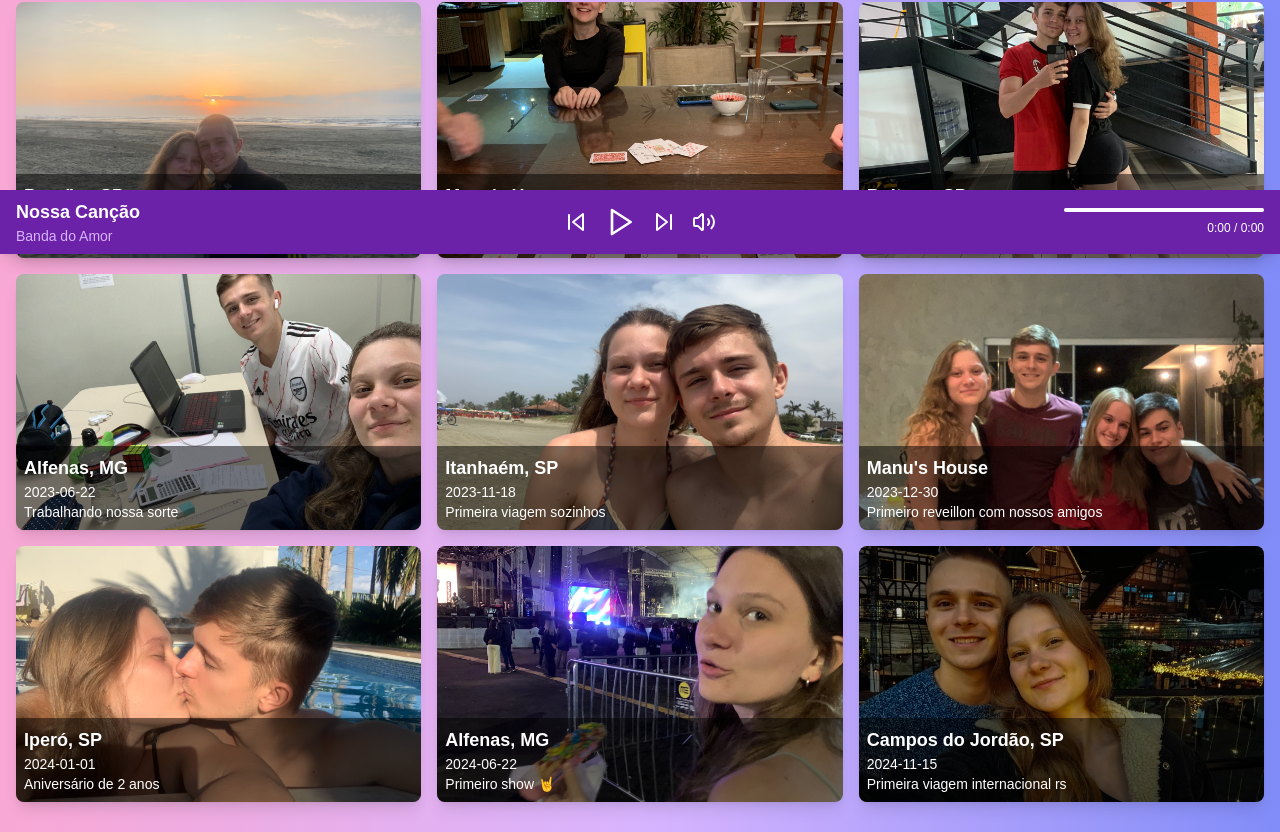
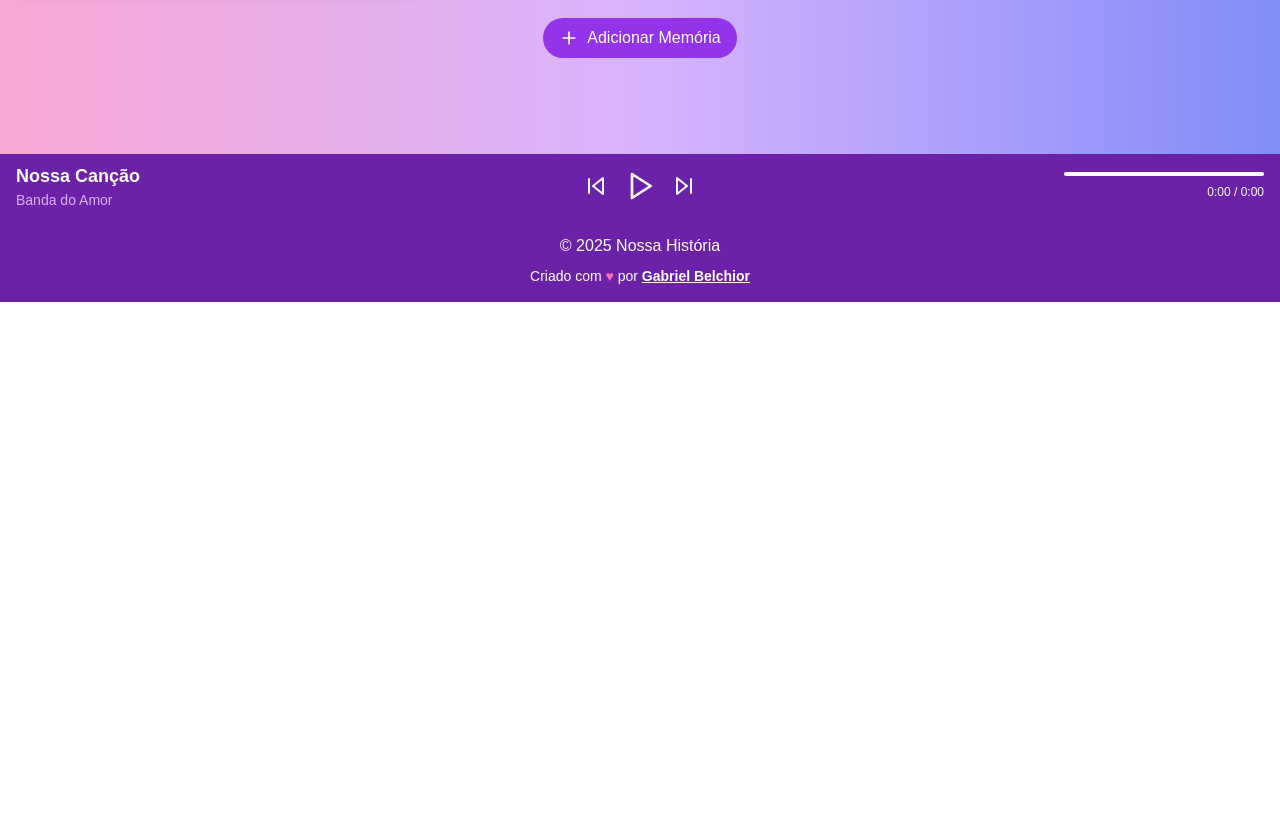
Before and after one commit to gabrielcampanile/anniversary-project, a Next.js app: page / in a window 1280 px wide. Shown: the part 546-1378 px from the top of the page. After the commit the page ends 848 px from the top, so only its background shows below. Built offline with nearby package versions, Linux system fonts and the light colour scheme.

Commit message:
feat: enhance AnniversaryPage with memory management and update playlist features

```diff
--- a/components/AnniversaryPage.tsx
+++ b/components/AnniversaryPage.tsx
@@ -14,22 +14,63 @@ interface Song {
   youtubeId: string
 }
 
+interface Memory {
+  id: number
+  image: string
+  location: string
+  date: string
+  description: string
+}
+
 const initialPlaylist: Song[] = [
   { id: 1, title: "Nossa Canção", artist: "Banda do Amor", youtubeId: "dQw4w9WgXcQ" },
   { id: 2, title: "Primeiro Encontro", artist: "Cantores Românticos", youtubeId: "ZbZSe6N_BXs" },
   { id: 3, title: "Valsa do Aniversário", artist: "Orquestra da Celebração", youtubeId: "fJ9rUzIMcZQ" },
 ]
 
+const initialMemories: Memory[] = [
+  {
+    id: 1,
+    image: '/images/aviao.jpg',
+    location: 'Boituva, SP',
+    date: '2021-11-20',
+    description: 'Onde tudo começou'
+  },
+  // ... (outros itens de memória)
+]
+
 export default function AnniversaryPage() {
   const [isMounted, setIsMounted] = useState(false)
-  const [playlist, setPlaylist] = useState<Song[]>(initialPlaylist)
+  const [playlist, setPlaylist] = useState<Song[]>([])
+  const [memories, setMemories] = useState<Memory[]>([])
 
   useEffect(() => {
     setIsMounted(true)
+    const storedPlaylist = localStorage.getItem('playlist')
+    const storedMemories = localStorage.getItem('memories')
+
+    if (storedPlaylist) {
+      setPlaylist(JSON.parse(storedPlaylist))
+    } else {
+      setPlaylist(initialPlaylist)
+    }
+
+    if (storedMemories) {
+      setMemories(JSON.parse(storedMemories))
+    } else {
+      setMemories(initialMemories)
+    }
   }, [])
 
+  useEffect(() => {
+    if (isMounted) {
+      localStorage.setItem('playlist', JSON.stringify(playlist))
+      localStorage.setItem('memories', JSON.stringify(memories))
+    }
+  }, [playlist, memories, isMounted])
+
   const addSong = (song: Omit<Song, 'id'>) => {
-    const newId = Math.max(...playlist.map(s => s.id)) + 1
+    const newId = Math.max(...playlist.map(s => s.id), 0) + 1
     setPlaylist([...playlist, { ...song, id: newId }])
   }
 
@@ -39,6 +80,19 @@ export default function AnniversaryPage() {
 
   const removeSong = (id: number) => {
     setPlaylist(playlist.filter(song => song.id !== id))
+  }
+
+  const addMemory = (memory: Omit<Memory, 'id'>) => {
+    const newId = Math.max(...memories.map(m => m.id), 0) + 1
+    setMemories([...memories, { ...memory, id: newId }])
+  }
+
+  const editMemory = (id: number, updatedMemory: Omit<Memory, 'id'>) => {
+    setMemories(memories.map(memory => memory.id === id ? { ...updatedMemory, id } : memory))
+  }
+
+  const removeMemory = (id: number) => {
+    setMemories(memories.filter(memory => memory.id !== id))
   }
 
   if (!isMounted) {
@@ -51,7 +105,12 @@ export default function AnniversaryPage() {
       <main className="flex-grow container mx-auto px-4 py-8 mb-16">
         <h1 className="text-4xl font-bold text-center text-white mb-8">Nosso 3º Aniversário</h1>
         <CountdownTimer startDate="2022-01-01" />
-        <ImageGallery />
+        <ImageGallery
+          memories={memories}
+          onAddMemory={addMemory}
+          onEditMemory={editMemory}
+          onRemoveMemory={removeMemory}
+        />
       </main>
       <BackgroundMusic playlist={playlist} />
       <Footer />
--- a/components/BackgroundMusic.tsx
+++ b/components/BackgroundMusic.tsx
@@ -2,7 +2,7 @@
 
 import { useState, useEffect, useRef } from 'react'
 import { Play, Pause, SkipBack, SkipForward, Volume2, VolumeX } from 'lucide-react'
-import YouTube, { YouTubeProps } from 'react-youtube'
+import YouTube from 'react-youtube'
 
 interface Song {
   id: number
@@ -11,49 +11,35 @@ interface Song {
   youtubeId: string
 }
 
-const initialPlaylist: Song[] = [
-  { id: 1, title: "Nossa Canção", artist: "Banda do Amor", youtubeId: "dQw4w9WgXcQ" },
-  { id: 2, title: "Primeiro Encontro", artist: "Cantores Românticos", youtubeId: "ZbZSe6N_BXs" },
-  { id: 3, title: "Valsa do Aniversário", artist: "Orquestra da Celebração", youtubeId: "fJ9rUzIMcZQ" },
-]
-
-export default function BackgroundMusic() {
-  const [playlist] = useState<Song[]>(initialPlaylist)
+export default function BackgroundMusic({ playlist }: { playlist: Song[] }) {
   const [isPlaying, setIsPlaying] = useState(false)
   const [currentSong, setCurrentSong] = useState(0)
   const [duration, setDuration] = useState(0)
   const [currentTime, setCurrentTime] = useState(0)
   const [isMuted, setIsMuted] = useState(false)
   const playerRef = useRef<YouTube>(null)
-  const intervalRef = useRef<NodeJS.Timeout | null>(null)
 
   useEffect(() => {
-    if (playerRef.current) {
-      if (isPlaying) {
-        playerRef.current.internalPlayer.playVideo()
-      } else {
-        playerRef.current.internalPlayer.pauseVideo()
+    if (typeof window !== 'undefined' && window.YT && window.YT.Player) {
+      if (playerRef.current) {
+        if (isPlaying) {
+          playerRef.current.internalPlayer.playVideo()
+        } else {
+          playerRef.current.internalPlayer.pauseVideo()
+        }
       }
     }
   }, [isPlaying, currentSong])
-
-  useEffect(() => {
-    return () => {
-      if (intervalRef.current) {
-        clearInterval(intervalRef.current)
-      }
-    }
-  }, [])
 
   const togglePlay = () => setIsPlaying(!isPlaying)
   const nextSong = () => setCurrentSong((prev) => (prev + 1) % playlist.length)
   const prevSong = () => setCurrentSong((prev) => (prev - 1 + playlist.length) % playlist.length)
 
-  const onReady: YouTubeProps['onReady'] = (event) => {
+  const onReady = (event: { target: any }) => {
     setDuration(event.target.getDuration())
   }
 
-  const onStateChange: YouTubeProps['onStateChange'] = (event) => {
+  const onStateChange = (event: { target: any, data: number }) => {
     if (event.data === YouTube.PlayerState.PLAYING) {
       setIsPlaying(true)
       startTimeUpdate(event.target)
@@ -63,16 +49,15 @@ export default function BackgroundMusic() {
     }
   }
 
-  const startTimeUpdate = (player: YouTube.Player) => {
-    intervalRef.current = setInterval(() => {
+  const startTimeUpdate = (player: any) => {
+    const interval = setInterval(() => {
       setCurrentTime(player.getCurrentTime())
     }, 1000)
+    return () => clearInterval(interval)
   }
 
   const stopTimeUpdate = () => {
-    if (intervalRef.current) {
-      clearInterval(intervalRef.current)
-    }
+    setCurrentTime(0)
   }
 
   const formatTime = (time: number) => {
@@ -92,8 +77,12 @@ export default function BackgroundMusic() {
     }
   }
 
+  if (playlist.length === 0) {
+    return null
+  }
+
   return (
-    <div className="fixed bottom-0 left-0 right-0 bg-purple-800 text-white py-2 px-4 shadow-lg">
+    <div className="sticky bottom-0 left-0 right-0 bg-purple-800 text-white py-2 px-4">
       <div className="flex justify-between items-center">
         <div className="flex-1">
           <h3 className="font-bold text-lg">{playlist[currentSong].title}</h3>
@@ -109,9 +98,9 @@ export default function BackgroundMusic() {
           <button onClick={nextSong} className="text-white hover:text-purple-300">
             <SkipForward size={24} />
           </button>
-          <button onClick={toggleMute} className="text-white hover:text-purple-300">
+          {/* <button onClick={toggleMute} className="text-white hover:text-purple-300">
             {isMuted ? <VolumeX size={24} /> : <Volume2 size={24} />}
-          </button>
+          </button> */}
         </div>
         <div className="flex-1 flex flex-col items-end">
           <div className="w-full max-w-[200px] h-1 bg-purple-600 rounded-full mb-2">
--- a/components/Footer.tsx
+++ b/components/Footer.tsx
@@ -2,9 +2,9 @@ export default function Footer() {
   return (
     <footer className="bg-purple-800 text-white py-4">
       <div className="text-center">
-        <p>&copy; {new Date().getFullYear()} Nossa História de Amor</p>
+        <p>&copy; {new Date().getFullYear()} Nossa História</p>
         <p className="mt-2 text-sm">
-          Criado com <span className="text-pink-400">&hearts;</span> para celebrar nosso amor
+          Criado com <span className="text-pink-400">&hearts;</span> por <a href="https://www.linkedin.com/in/gabriel-belchior-campanile/" className="font-bold underline hover:text-purple-300">Gabriel Belchior</a>
         </p>
       </div>
     </footer>
--- a/components/Header.tsx
+++ b/components/Header.tsx
@@ -1,7 +1,7 @@
 'use client'
 
 import { useState } from 'react'
-import { Heart, Music, ChevronDown, Plus, Edit, Trash } from 'lucide-react'
+import { Heart, Music, ChevronDown, Plus, Edit, Trash, Menu, X } from 'lucide-react'
 
 interface Song {
   id: number
@@ -22,8 +22,10 @@ export default function Header({ playlist, onAddSong, onEditSong, onRemoveSong }
   const [isAddFormOpen, setIsAddFormOpen] = useState(false)
   const [editingSongId, setEditingSongId] = useState<number | null>(null)
   const [newSong, setNewSong] = useState<Omit<Song, 'id'>>({ title: '', artist: '', youtubeId: '' })
+  const [isMobileMenuOpen, setIsMobileMenuOpen] = useState(false)
 
   const toggleDropdown = () => setIsDropdownOpen(!isDropdownOpen)
+  const toggleMobileMenu = () => setIsMobileMenuOpen(!isMobileMenuOpen)
 
   const handleAddSong = (e: React.FormEvent) => {
     e.preventDefault()
@@ -51,9 +53,9 @@ export default function Header({ playlist, onAddSong, onEditSong, onRemoveSong }
     <header className="bg-purple-700 text-white py-4 px-6 flex justify-between items-center relative">
       <div className="flex items-center space-x-2">
         <Heart className="text-pink-400" />
-        <span className="font-bold text-xl">Nossa História de Amor</span>
+        <span className="font-bold text-xl">Nossa História</span>
       </div>
-      <nav>
+      <nav className="hidden md:flex">
         <ul className="flex space-x-4">
           <li><a href="#inicio" className="hover:text-pink-400 transition-colors">Início</a></li>
           <li><a href="#memorias" className="hover:text-pink-400 transition-colors">Memórias</a></li>
@@ -87,13 +89,8 @@ export default function Header({ playlist, onAddSong, onEditSong, onRemoveSong }
                     Adicionar Música
                   </button>
                 </div>
-              </div>
-            )}
-          </li>
-        </ul>
-      </nav>
                 {isAddFormOpen && (
-        <div className="absolute right-0 mt-2 w-64 bg-white rounded-md shadow-lg z-10 p-4">
+                  <div className="p-4">
                     <form onSubmit={editingSongId !== null ? handleEditSong : handleAddSong}>
                       <input
                         type="text"
@@ -141,6 +138,106 @@ export default function Header({ playlist, onAddSong, onEditSong, onRemoveSong }
                     </form>
                   </div>
                 )}
+              </div>
+            )}
+          </li>
+        </ul>
+      </nav>
+      <div className="md:hidden">
+        <button onClick={toggleMobileMenu} className="text-white hover:text-pink-400 transition-colors">
+          {isMobileMenuOpen ? <X size={24} /> : <Menu size={24} />}
+        </button>
+      </div>
+      {isMobileMenuOpen && (
+        <div className="absolute top-16 left-0 right-0 bg-purple-700 text-white py-4 px-6 shadow-lg z-10">
+          <ul className="space-y-4">
+            <li><a href="#inicio" className="block hover:text-pink-400 transition-colors">Início</a></li>
+            <li><a href="#memorias" className="block hover:text-pink-400 transition-colors">Memórias</a></li>
+            <li className="relative">
+              <button onClick={toggleDropdown} className="flex items-center hover:text-pink-400 transition-colors">
+                <Music className="mr-1" />
+                Músicas
+                <ChevronDown className="ml-1" />
+              </button>
+              {isDropdownOpen && (
+                <div className="mt-2 w-full bg-white rounded-md shadow-lg z-10">
+                  <div className="py-1">
+                    {playlist.map((song) => (
+                      <div key={song.id} className="px-4 py-2 text-gray-800 hover:bg-gray-100 flex justify-between items-center">
+                        <span>{song.title} - {song.artist}</span>
+                        <div>
+                          <button onClick={() => startEditing(song)} className="text-blue-500 hover:text-blue-700 mr-2">
+                            <Edit size={16} />
+                          </button>
+                          <button onClick={() => onRemoveSong(song.id)} className="text-red-500 hover:text-red-700">
+                            <Trash size={16} />
+                          </button>
+                        </div>
+                      </div>
+                    ))}
+                    <button
+                      onClick={() => setIsAddFormOpen(true)}
+                      className="w-full text-left px-4 py-2 text-gray-800 hover:bg-gray-100 flex items-center"
+                    >
+                      <Plus size={16} className="mr-2" />
+                      Adicionar Música
+                    </button>
+                  </div>
+                  {isAddFormOpen && (
+                    <div className="p-4">
+                      <form onSubmit={editingSongId !== null ? handleEditSong : handleAddSong}>
+                        <input
+                          type="text"
+                          placeholder="Título"
+                          value={newSong.title}
+                          onChange={(e) => setNewSong({ ...newSong, title: e.target.value })}
+                          className="w-full mb-2 p-2 border rounded text-gray-800"
+                          required
+                        />
+                        <input
+                          type="text"
+                          placeholder="Artista"
+                          value={newSong.artist}
+                          onChange={(e) => setNewSong({ ...newSong, artist: e.target.value })}
+                          className="w-full mb-2 p-2 border rounded text-gray-800"
+                          required
+                        />
+                        <input
+                          type="text"
+                          placeholder="ID do YouTube"
+                          value={newSong.youtubeId}
+                          onChange={(e) => setNewSong({ ...newSong, youtubeId: e.target.value })}
+                          className="w-full mb-2 p-2 border rounded text-gray-800"
+                          required
+                        />
+                        <div className="flex justify-end">
+                          <button
+                            type="button"
+                            onClick={() => {
+                              setIsAddFormOpen(false)
+                              setEditingSongId(null)
+                              setNewSong({ title: '', artist: '', youtubeId: '' })
+                            }}
+                            className="mr-2 px-4 py-2 text-sm text-gray-600 hover:text-gray-800"
+                          >
+                            Cancelar
+                          </button>
+                          <button
+                            type="submit"
+                            className="px-4 py-2 text-sm bg-purple-600 text-white rounded hover:bg-purple-700"
+                          >
+                            {editingSongId !== null ? 'Atualizar' : 'Adicionar'}
+                          </button>
+                        </div>
+                      </form>
+                    </div>
+                  )}
+                </div>
+              )}
+            </li>
+          </ul>
+        </div>
+      )}
     </header>
   )
 }
--- a/components/ImageGallery.tsx
+++ b/components/ImageGallery.tsx
@@ -1,106 +1,25 @@
 'use client'
 
 import { useState, useRef } from 'react'
-import { Plus, Edit } from 'lucide-react'
+import { Plus, Edit, Trash } from 'lucide-react'
 import MemoryImage from './MemoryImage'
 
 interface Memory {
   id: number
-  image: File | string
+  image: string
   location: string
   date: string
   description: string
 }
 
-const initialMemories: Memory[] = [
-  {
-    id: 1,
-    image: '/images/aviao.jpg',
-    location: 'Boituva, SP',
-    date: '2021-11-20',
-    description: 'Onde tudo começou'
-  },
-  {
-    id: 2,
-    image: '/images/praia.jpg',
-    location: 'Peruíbe, SP',
-    date: '2022-02-28',
-    description: 'Nossa primeira viagem para a praia'
-  },
-  {
-    id: 3,
-    image: '/images/paraquedismo.jpg',
-    location: 'Boituva, SP',
-    date: '2022-01-26',
-    description: 'Primeiro pôr do sol'
-  },
-  {
-    id: 4,
-    image: '/images/acad.jpg',
-    location: 'Boituva, SP',
-    date: '2023-03-09',
-    description: 'Primeiro treino juntos'
-  },
-  {
-    id: 5,
-    image: '/images/campos.jpg',
-    location: 'Campos do Jordão, SP',
-    date: '2024-11-15',
-    description: 'Primeira viagem internacional rs'
-  },
-  {
-    id: 6,
-    image: '/images/friends.jpg',
-    location: "Manu's House",
-    date: '2023-12-30',
-    description: 'Primeiro reveillon com nossos amigos'
-  },
-  {
-    id: 7,
-    image: '/images/objetivo.jpg',
-    location: 'Boituva, SP',
-    date: '2019-06-15',
-    description: 'Estudiantes'
-  },
-  {
-    id: 8,
-    image: '/images/pisci.jpg',
-    location: 'Iperó, SP',
-    date: '2024-01-01',
-    description: 'Aniversário de 2 anos'
-  },
-  {
-    id: 9,
-    image: '/images/praia2.jpg',
-    location: 'Itanhaém, SP',
-    date: '2023-11-18',
-    description: 'Primeira viagem sozinhos'
-  },
-  {
-    id: 10,
-    image: '/images/show.jpg',
-    location: 'Alfenas, MG',
-    date: '2024-06-22',
-    description: 'Primeiro show 🤘'
-  },
-  {
-    id: 11,
-    image: '/images/tranca.jpg',
-    location: "Manu's House",
-    date: '2022-09-17',
-    description: 'Aprendendo a jogar tranca'
-  },
-  {
-    id: 12,
-    image: '/images/work.jpg',
-    location: 'Alfenas, MG',
-    date: '2023-06-22',
-    description: 'Trabalhando nossa sorte'
-  }
-]
+interface ImageGalleryProps {
+  memories: Memory[]
+  onAddMemory: (memory: Omit<Memory, 'id'>) => void
+  onEditMemory: (id: number, memory: Omit<Memory, 'id'>) => void
+  onRemoveMemory: (id: number) => void
+}
 
-export default function ImageGallery() {
-  const [memories, setMemories] = useState<Memory[]>(initialMemories)
+export default function ImageGallery({ memories, onAddMemory, onEditMemory, onRemoveMemory }: ImageGalleryProps) {
   const [showForm, setShowForm] = useState(false)
   const [editingId, setEditingId] = useState<number | null>(null)
   const [newMemory, setNewMemory] = useState<Omit<Memory, 'id'>>({
@@ -119,20 +38,23 @@ export default function ImageGallery() {
 
   const handleImageChange = (e: React.ChangeEvent<HTMLInputElement>) => {
     if (e.target.files && e.target.files[0]) {
-      setNewMemory(prev => ({ ...prev, image: e.target.files![0] }))
+      const reader = new FileReader()
+      reader.onload = (event) => {
+        if (event.target) {
+          setNewMemory(prev => ({ ...prev, image: event.target.result as string }))
+        }
+      }
+      reader.readAsDataURL(e.target.files[0])
     }
   }
 
   const handleSubmit = (e: React.FormEvent) => {
     e.preventDefault()
     if (editingId !== null) {
-      setMemories(memories.map(memory =>
-        memory.id === editingId ? { ...newMemory, id: editingId } : memory
-      ))
+      onEditMemory(editingId, newMemory)
       setEditingId(null)
     } else {
-      const id = memories.length > 0 ? Math.max(...memories.map(m => m.id)) + 1 : 1
-      setMemories([...memories, { ...newMemory, id }])
+      onAddMemory(newMemory)
     }
     setShowForm(false)
     setNewMemory({ image: '', location: '', date: '', description: '' })
@@ -148,8 +70,7 @@ export default function ImageGallery() {
     }, 100)
   }
 
-  const removeMemory = (id: number) => {
-    setMemories(memories.filter(memory => memory.id !== id))
+  const cancelEditing = () => {
     setShowForm(false)
     setEditingId(null)
     setNewMemory({ image: '', location: '', date: '', description: '' })
@@ -231,25 +152,20 @@ export default function ImageGallery() {
             ></textarea>
           </div>
           <div className="flex justify-end space-x-2">
-            {editingId !== null ? (
+            <button
+              type="button"
+              onClick={cancelEditing}
+              className="px-4 py-2 text-sm font-medium text-gray-700 bg-white border border-gray-300 rounded-md hover:bg-gray-50 focus:outline-none focus:ring-2 focus:ring-offset-2 focus:ring-purple-500"
+            >
+              Cancelar
+            </button>
+            {editingId !== null && (
               <button
                 type="button"
-                onClick={() => removeMemory(editingId)}
+                onClick={() => onRemoveMemory(editingId)}
                 className="px-4 py-2 text-sm font-medium text-white bg-red-600 border border-transparent rounded-md hover:bg-red-700 focus:outline-none focus:ring-2 focus:ring-offset-2 focus:ring-red-500"
               >
-                Remover
-              </button>
-            ) : (
-              <button
-                type="button"
-                onClick={() => {
-                  setShowForm(false)
-                  setEditingId(null)
-                  setNewMemory({ image: '', location: '', date: '', description: '' })
-                }}
-                className="px-4 py-2 text-sm font-medium text-gray-700 bg-white border border-gray-300 rounded-md hover:bg-gray-50 focus:outline-none focus:ring-2 focus:ring-offset-2 focus:ring-purple-500"
-              >
-                Cancelar
+                <Trash size={20} />
               </button>
             )}
             <button
```
Lines whose indentation alone changed are shown as unchanged.
